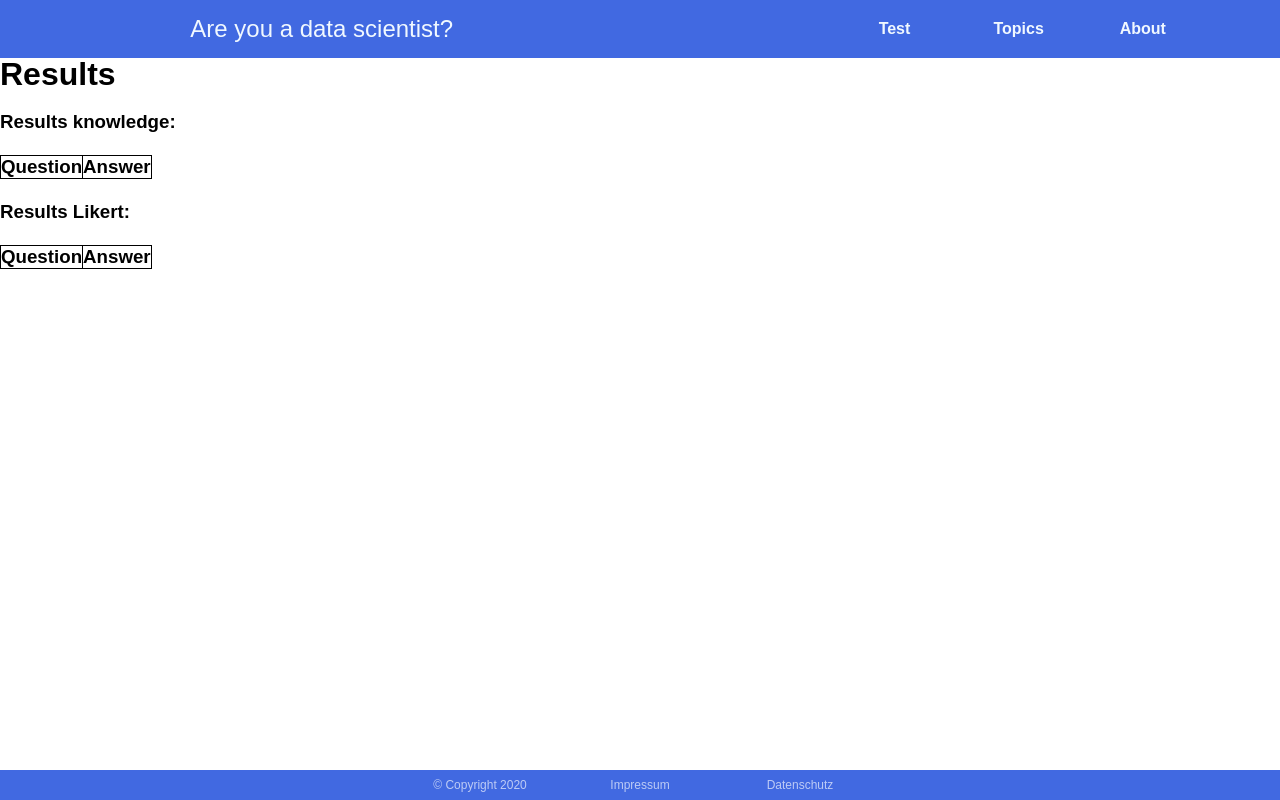
After one commit to p-feucht/WI2020, a PHP site: page /result.php in a window 1280 px wide. The commit adds this page. Run offline with PHP 8.4, Linux system fonts and the light colour scheme; lists and menus that the app fills with data are empty.

Commit message:
First stepts towards a test result

```diff
--- /dev/null
+++ b/Teams/RUADataScientist/result.php
@@ -0,0 +1,95 @@
+<?php
+    //MAPPING TABLE FOR KNOWLEGDE QUESTIONS AND THEIR RESULTS
+    $RESULTS_MAP = array("knowledge_1"=>"0");
+
+    //REGEX PATTERNS
+    $KNOWLEDGE = "/^knowledge/";
+    $LIKERT = "/^likert/";
+
+    //results
+    $results = $_POST;
+    $results_knowledge = array();
+    $results_likert = array();
+
+    //split the $results array into a knowlegde and likert part.
+    foreach ($results as $question => $answer) {
+        if (preg_match($KNOWLEDGE, $question)) {
+            $results_knowledge[$question] = test_input($answer);
+        } elseif (preg_match($LIKERT, $question)) {
+            $results_likert[$question] = test_input($answer);
+        }
+    }
+
+    function test_input($data) {
+        $data = trim($data);
+        $data = stripslashes($data);
+        $data = htmlspecialchars($data);
+        return $data;
+      }
+?>
+
+<!DOCTYPE html>
+<html>
+    <title>About</title>
+    <meta charset="UTF-8">
+    <meta name="viewport" content="width=device-width, initial-scale=1">
+    <link rel="stylesheet" href="css/aboutStyles.css">
+    <link rel="stylesheet" href="style.css">
+    <link rel="shortcut icon" type="image/x-icon" href="pictures/TopBarIcon.png">
+<body>
+    <!--NAV BAR-->
+    <nav>
+        <div class="nav-logo">
+            <h4><a href="index.html">Are you a data scientist?</a></h4>
+        </div>
+        <ul class="nav-links">
+            <li>
+                <a href="test.html">Test</a>
+            </li>
+            <li>
+                <a href="topics.html">Topics</a>
+            </li>
+            <li>
+                <a href="about.html">About</a>
+            </li>
+        </ul>
+    </nav>
+    <div class="nav-blocker">''</div>
+
+    <!--CONTENT-->
+    <h1>Results</h1>
+    <br>
+    <?php
+    /*output results for knowledge questions*/
+    echo "<h3>Results knowledge:<h3><br>";
+    echo "<table><tr><th>Question</th><th>Answer</th></tr>";
+    foreach ($results_knowledge as $question => $answer) {
+        echo "<tr><td>" . $question . "</td><td>" . $answer . "</td></tr>";
+    }
+    echo "</table><br>";
+
+    /*output results for likert questions*/
+    echo "<h3>Results Likert:<h3><br>";
+    echo "<table><tr><th>Question</th><th>Answer</th></tr>";
+    foreach ($results_likert as $question => $answer) {
+        echo "<tr><td>" . $question . "</td><td>" . $answer . "</td></tr>";
+    }
+    echo "</table>";
+    ?>
+
+    <!--FOOTER-->
+    <footer>
+        <ul class="footer-elements">
+            <li>
+                <div class="footer-element">© Copyright 2020</div>
+            </li>
+            <li>
+                <a class="footer-link" href="#">Impressum</a>
+            </li>
+            <li>
+                <a class="footer-link" href="#">Datenschutz</a>
+            </li>
+        </ul>
+    </footer>
+</body>
+</html>
--- a/Teams/RUADataScientist/style.css
+++ b/Teams/RUADataScientist/style.css
@@ -13,6 +13,11 @@ p {
     text-align: center;
     line-height: 2;
 }
+
+table, th, td {
+    border: 1px solid black;
+    border-collapse: collapse;
+  }
 
 /*
 NAVIGATION BAR
```
Also changed, not shown: Teams/RUADataScientist/personalForm.html (+12 -11 lines).
